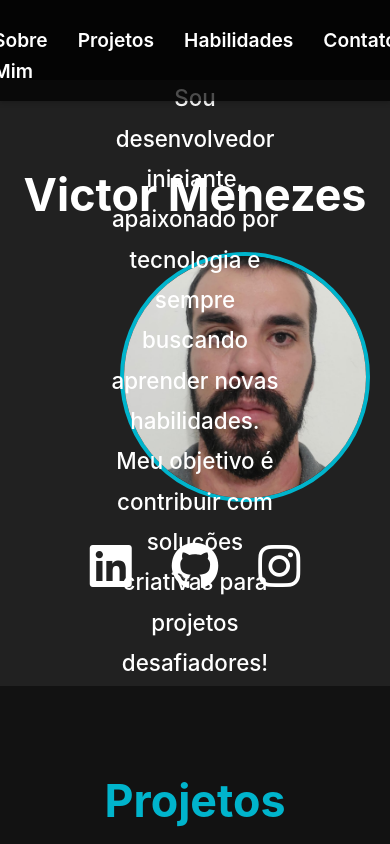
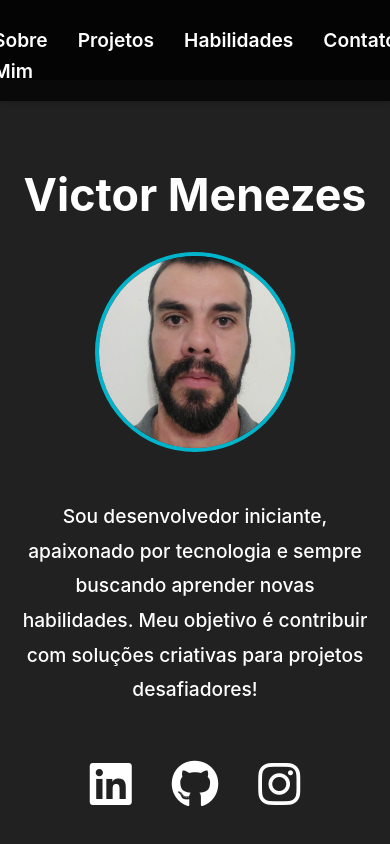
Before and after one commit to VictorcMenezes/Portifolio, a plain HTML site: page index.html in a window 390 px wide. Shown: the top 844 px of the page. Drawn offline with Linux system fonts and the light colour scheme.

Commit message:
Descrição das alterações

```diff
--- a/styles.css
+++ b/styles.css
@@ -81,16 +81,15 @@ h2 {
 
 #about .about-content {
     display: flex;
-    justify-content: flex-start;  /* Mantenha a foto à esquerda */
+    flex-direction: row; /* Padrão para desktops: foto à esquerda e texto ao lado */
+    justify-content: flex-start;
     align-items: center;
     gap: 20px;
-    position: relative; /* Necessário para o parágrafo ser centralizado em relação à tela */
 }
 
 #about .about-image {
-    flex: 1; /* Controla a largura da imagem */
-    max-width: 200px;
-    margin-left: 50px; /* Adiciona um espaço à esquerda da imagem */
+    flex: 1;
+    max-width: 200px; /* Limita o tamanho da imagem */
 }
 
 #about .profile-pic {
@@ -102,35 +101,34 @@ h2 {
 }
 
 #about .about-text {
-    color: white;        /* Cor do texto */
+    color: white;
     font-size: 1.4rem;
     line-height: 1.8;
     font-weight: 500;
-    max-width: 1000px;    /* Limita a largura do texto */
-    position: absolute;  /* Coloca o parágrafo fora do fluxo normal do layout */
-    top: 50%;            /* Posiciona o parágrafo na metade vertical da tela */
-    left: 50%;           /* Posiciona o parágrafo na metade horizontal da tela */
-    transform: translate(-50%, -50%);  /* Ajusta o centro exato */
-    text-align: center;  /* Garante que o texto fique centralizado */
+    max-width: 600px; /* Define a largura máxima do texto */
+    text-align: center;
+    margin: 0 auto; /* Centraliza o texto no espaço disponível */
 }
 
 #about .social-links {
-    margin-top: 20px;  /* Distância entre o texto e os links sociais */
+    margin-top: 20px;
     display: flex;
     justify-content: center;
     gap: 40px;
 }
 
+/* Ícones de redes sociais */
 #about .social-links a {
-    font-size: 3rem; /* Aumenta o tamanho dos ícones sociais */
+    font-size: 3rem;
     color: #fff;
-    transition: color 0.3s ease;
+    transition: color 0.3s ease, transform 0.3s ease;
 }
 
 #about .social-links a:hover {
     color: #00b4cc;
-    transform: scale(1.5); /* Efeito de aumentar a imagem quando o mouse passa por cima */
+    transform: scale(1.2); /* Leve aumento no hover */
 }
+
 
 /* Projetos */
 #projects {
@@ -325,14 +323,25 @@ footer p {
     font-size: 1rem;
 }
 
-/* Media Queries para responsividade */
+/* Responsividade para telas menores */
 @media (max-width: 768px) {
     #about .about-content {
-        flex-direction: column; /* Empilha os itens verticalmente em telas pequenas */
-        text-align: center;     /* Alinha os itens ao centro */
+        flex-direction: column; /* Reorganiza os elementos em coluna */
+        align-items: center;
+        text-align: center;
+    }
+
+    #about .profile-pic {
+        width: 200px; /* Ajusta o tamanho da foto */
+        height: 200px;
+    }
+
+    #about .about-text {
+        font-size: 1.2rem; /* Reduz o tamanho do texto */
+        margin: 20px 0; /* Adiciona espaçamento entre os elementos */
     }
 
     #about .social-links {
-        margin-top: 20px; /* Mantém o espaço entre o parágrafo e os links sociais */
+        margin-top: 20px; /* Garante espaçamento suficiente */
     }
 }
```
